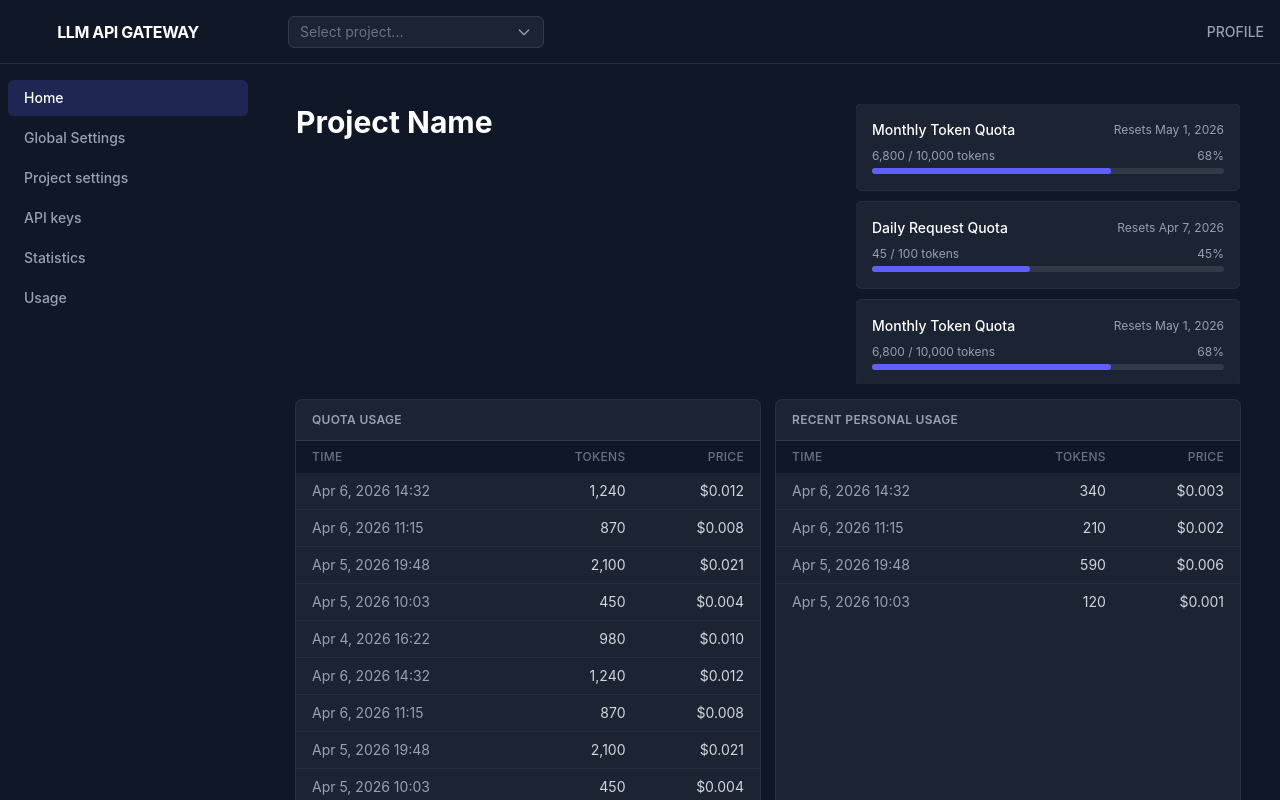
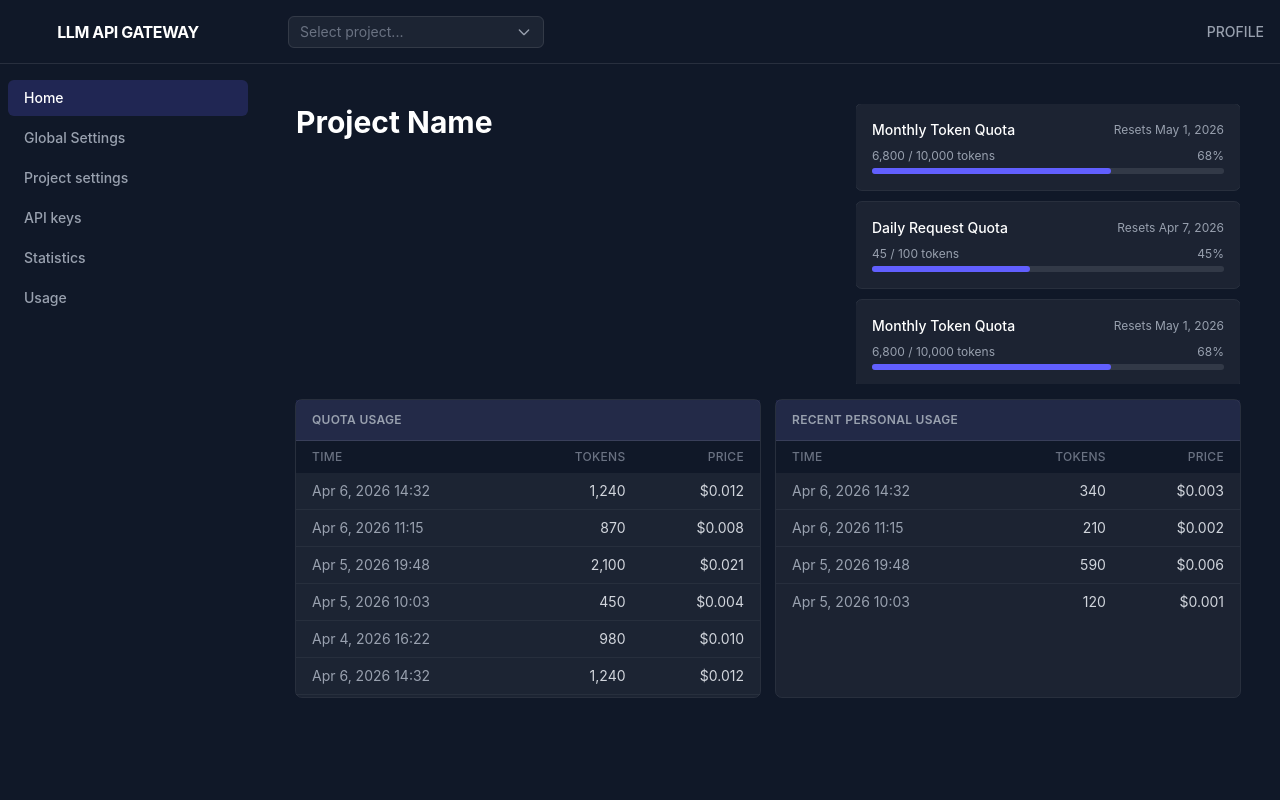
Before and after one commit to DomaDani/llm-api-gateway, a React (Vite) app in the folder dashboard/frontend/: page /home in a window 1280 px wide. Shown: the top 800 px of the page. Built offline with nearby package versions, Linux system fonts and the light colour scheme.

Commit message:
Move Usage table to public components

```diff
--- a/dashboard/frontend/src/pages/Home/components/UsageTable.jsx
+++ b/dashboard/frontend/src/components/blocks/UsageTable.jsx
@@ -1,15 +1,15 @@
 export default function UsageTable({ title, rows = [] })
 {
     return (
-        <div className="flex h-full flex-col rounded-md bg-white/5 outline outline-1 outline-white/10">
+        <div className="flex flex-col rounded-md bg-white/5 outline outline-1 outline-white/10">
 
             {/* Table header */}
-            <div className="border-b border-white/10 px-4 py-3">
+            <div className="border-b border-white/10 px-4 py-3 bg-indigo-500/10">
                 <h3 className="text-xs font-semibold uppercase tracking-wide text-gray-400">{title}</h3>
             </div>
 
             {/* Scrollable body */}
-            <div className="min-h-0 flex-1 overflow-y-auto">
+            <div className="max-h-64 overflow-y-auto">
                 <table className="w-full text-sm">
                     <thead className="sticky top-0 bg-gray-900">
                         <tr>
--- a/dashboard/frontend/src/pages/Home/Home.jsx
+++ b/dashboard/frontend/src/pages/Home/Home.jsx
@@ -1,5 +1,5 @@
 import ActiveQuotaCard from "./components/ActiveQuotaCard"
-import UsageTable from "./components/UsageTable"
+import UsageTable from "../../components/blocks/UsageTable"
 
 // --- Placeholder data (replace with API calls later) ---
 
```
